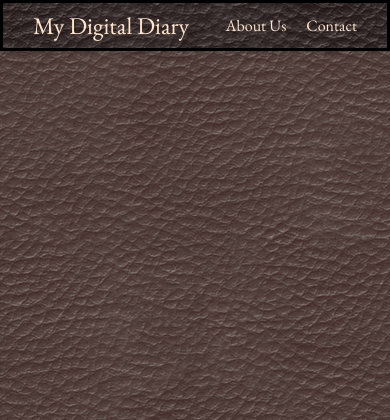
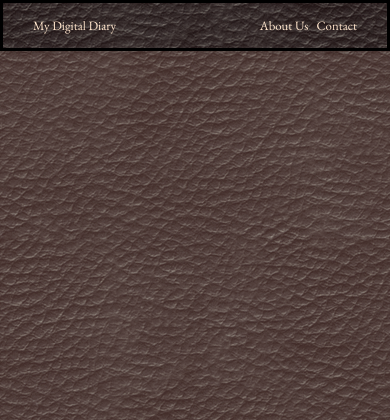
Before and after one commit to Krishna-Thombare/My-Digital-Diary, a Flask app: page / in a window 390 px wide. Shown: the top 420 px of the page. Run offline with Flask 3, Linux system fonts and the light colour scheme.

Commit message:
Navbar Adjusted for Mobile Screens

```diff
--- a/app/static/css/navbar.css
+++ b/app/static/css/navbar.css
@@ -43,3 +43,36 @@
     color: #ffd5ad;
     text-decoration: underline;
 }
+
+
+/* Mobile Screens */
+@media (max-width: 768px) {
+  .navbar-left {
+    font-size: 1.2rem;
+  }
+
+  .navbar-right {
+    font-size: 0.9rem;
+    gap: 12px;
+  }
+
+  .nav-link {
+    font-size: 0.9rem;
+  }
+}
+
+/* More Small Phones */
+@media (max-width: 480px) {
+  .navbar-left {
+    font-size: 1rem;
+  }
+
+  .navbar-right {
+    font-size: 0.8rem;
+    gap: 8px;
+  }
+
+  .nav-link {
+    font-size: 0.8rem;
+  }
+}
```
